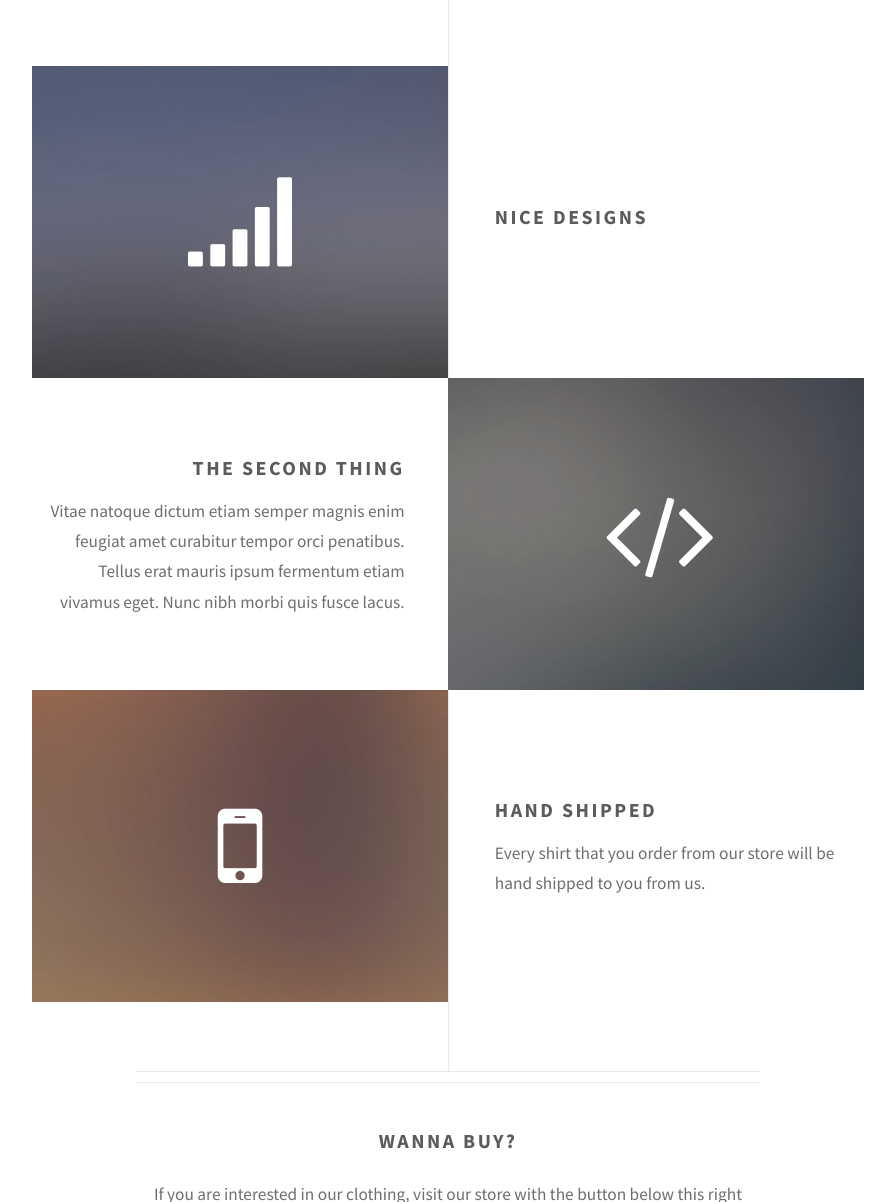
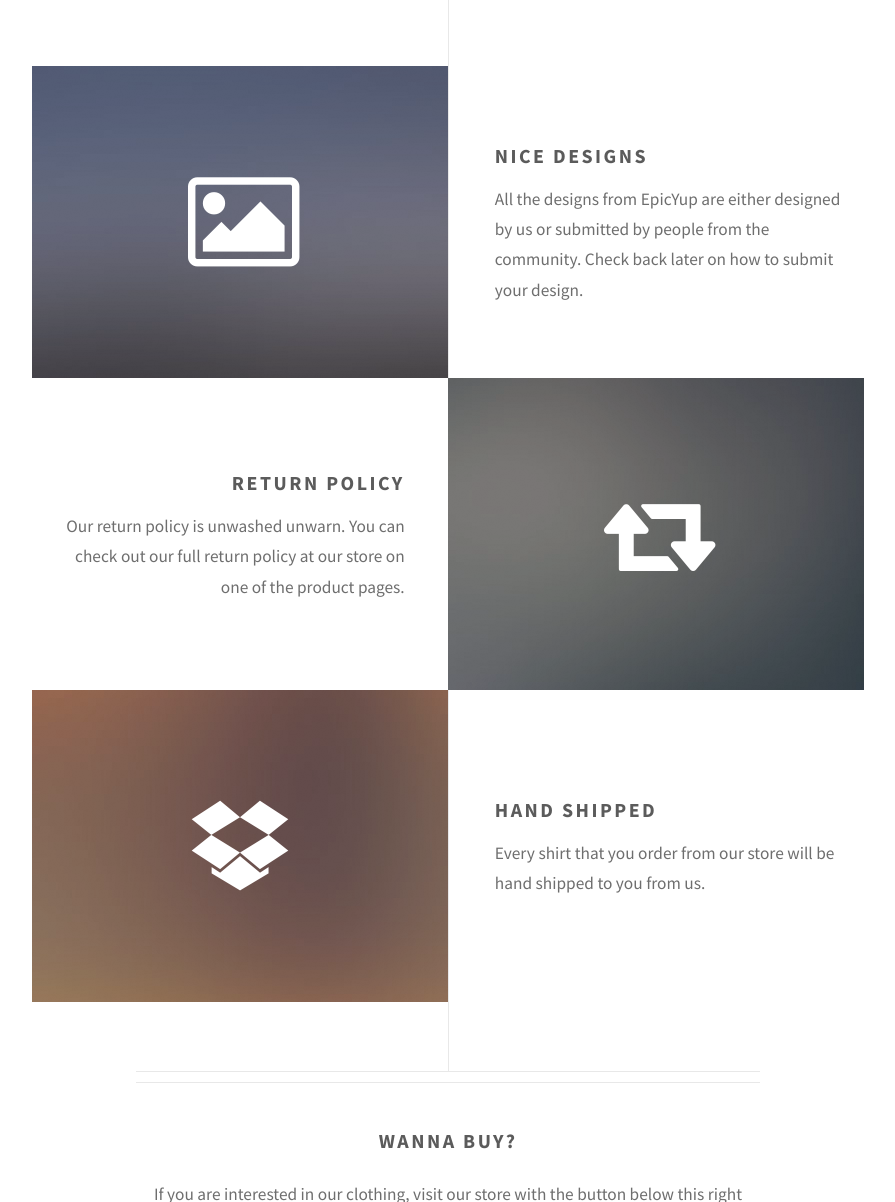
Before and after one commit to EpicYupOrg/EpicYupOrg.github.io, a plain HTML site: page index.html in a window 1280 px wide. Shown: the part 712-1914 px from the top of the page, without its empty margins (192-1087 px from the left). Drawn offline with Linux system fonts and the light colour scheme.

Commit message:
Update index.html

```diff
--- a/index.html
+++ b/index.html
@@ -43,24 +43,23 @@
 					etiam vivamus nunc nibh morbi.</p>
 					-->
 				</header>
-
 				<div class="box alt container">
 					<section class="feature left">
-						<a href="#" class="image icon fa-signal"><img src="images/pic01.jpg" alt="" /></a>
+						<a href="#" class="image icon fa-image"><img src="images/pic01.jpg" alt="" /></a>
 						<div class="content">
 							<h3>Nice Designs</h3>
-							<p></p>
+							<p>All the designs from EpicYup are either designed by us or submitted by people from the community. Check back later on how to submit your design.</p>
 						</div>
 					</section>
 					<section class="feature right">
-						<a href="#" class="image icon fa-code"><img src="images/pic02.jpg" alt="" /></a>
+						<a href="#" class="image icon fa-retweet"><img src="images/pic02.jpg" alt="" /></a>
 						<div class="content">
-							<h3>The Second Thing</h3>
-							<p>Vitae natoque dictum etiam semper magnis enim feugiat amet curabitur tempor orci penatibus. Tellus erat mauris ipsum fermentum etiam vivamus eget. Nunc nibh morbi quis fusce lacus.</p>
+							<h3>Return Policy</h3>
+							<p>Our return policy is unwashed unwarn. You can check out our full return policy at our store on one of the product pages.</p>
 						</div>
 					</section>
 					<section class="feature left">
-						<a href="#" class="image icon fa-mobile"><img src="images/pic03.jpg" alt="" /></a>
+						<a href="#" class="image icon fa-dropbox"><img src="images/pic03.jpg" alt="" /></a>
 						<div class="content">
 							<h3>Hand Shipped</h3>
 							<p>Every shirt that you order from our store will be hand shipped to you from us.</p>
```
